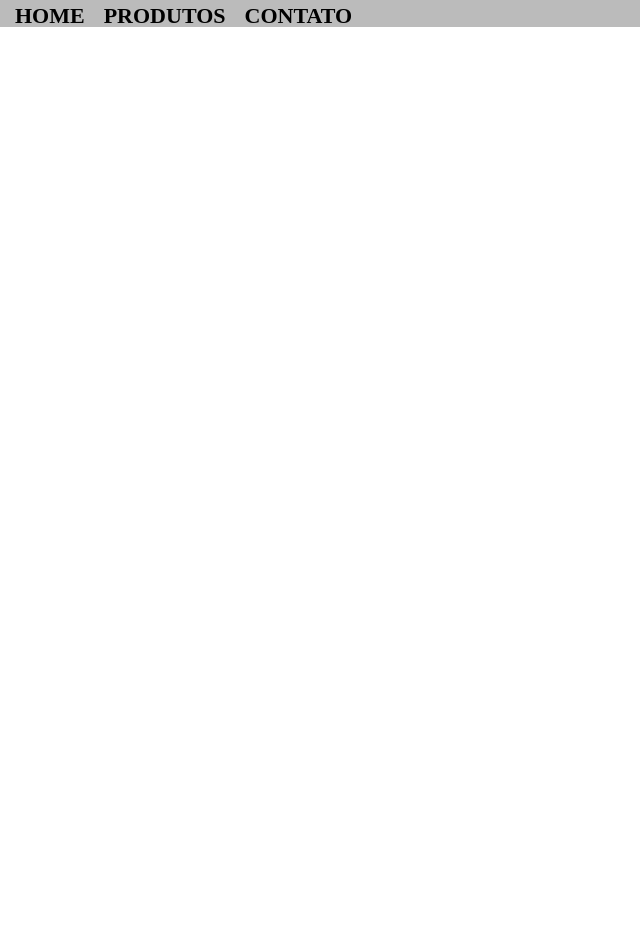
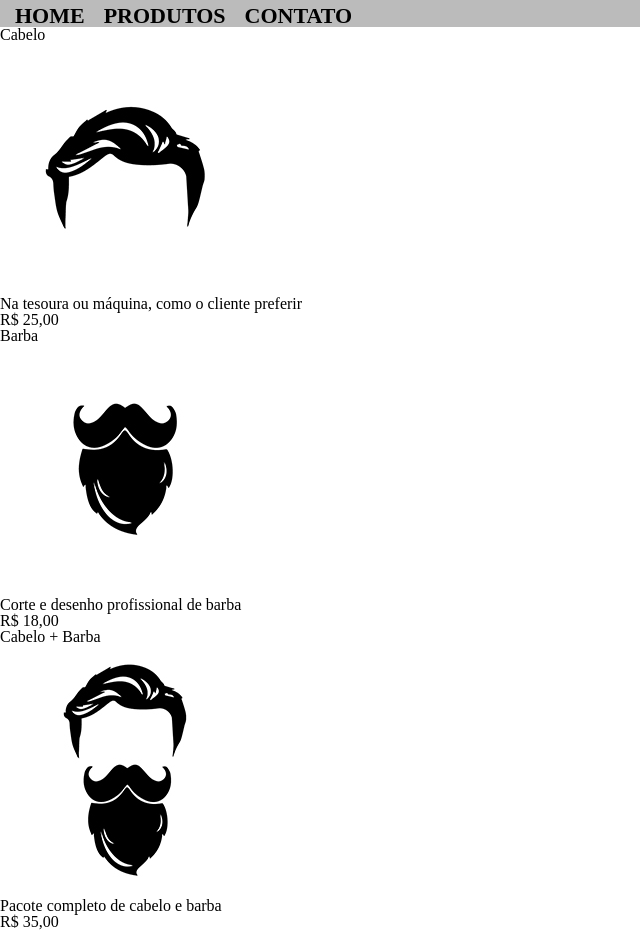
Before and after one commit to nercoliniamanda/amanda-repositorio1, a plain HTML site: page produtos.html in a window 1280 px wide. Shown: the part 248-1178 px from the top of the page, without its empty margins (0-640 px from the left). Before the commit the page ends 800 px from the top, so only its background shows below. Drawn offline with Linux system fonts and the light colour scheme.

Commit message:
html 20/09

```diff
--- a/produtos.html
+++ b/produtos.html
@@ -10,6 +10,7 @@
 
 <body>
 	<header>
+		<div class="caixa">
 			<h1> <img src="logo.png"></h1>
 
 			<nav>
@@ -19,6 +20,30 @@
 				<li><a href="contato.html">Contato</a></li>
 			</ul>
 			</nav>
+		</div>
 	</header>
+
+	<main>
+		<ul>
+			<li>
+				<h2>Cabelo</h2>
+				<img src="cabelo.jpg">
+				<p>Na tesoura ou máquina, como o cliente preferir</p>
+				<p>R$ 25,00</p>
+			</li>
+			<li>
+				<h2>Barba</h2>
+				<img src="barba.jpg">
+				<p>Corte e desenho profissional de barba</p>
+				<p>R$ 18,00</p>
+			</li>
+			<li>
+				<h2>Cabelo + Barba</h2>
+				<img src="cabelo+barba.jpg">
+				<p>Pacote completo de cabelo e barba</p>
+				<p>R$ 35,00</p>
+			</li>
+		</ul>
+	</main>
 </body>
 </html>
```
Lines whose indentation alone changed are shown as unchanged.
